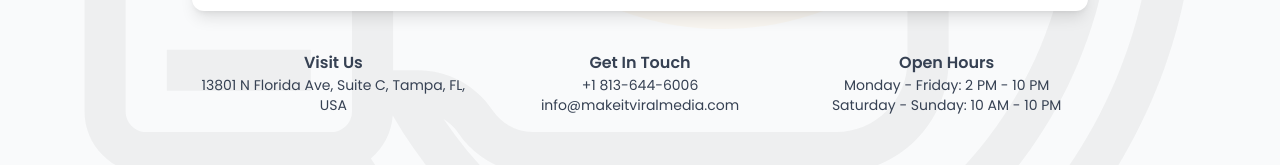
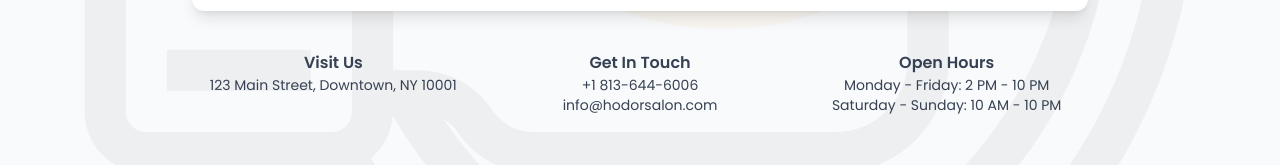
Before and after one commit to Vindulapahasarani/Salon, a Next.js app: page / in a window 1280 px wide. Shown: the part 5340-5505 px from the top of the page. Built offline with nearby package versions, Linux system fonts and the light colour scheme.

Commit message:
Update Contact.tsx

```diff
--- a/components/Contact/Contact.tsx
+++ b/components/Contact/Contact.tsx
@@ -53,12 +53,12 @@ const Contact = () => {
         <div className="grid grid-cols-1 md:grid-cols-3 gap-6 text-gray-700 mt-10">
           <div>
             <h3 className="font-semibold">Visit Us</h3>
-            <p className="text-sm">13801 N Florida Ave, Suite C, Tampa, FL, USA</p>
+            <p className="text-sm">123 Main Street, Downtown, NY 10001</p>
           </div>
           <div>
             <h3 className="font-semibold">Get In Touch</h3>
             <p className="text-sm">+1 813-644-6006</p>
-            <p className="text-sm">info@makeitviralmedia.com</p>
+            <p className="text-sm">info@hodorsalon.com</p>
           </div>
           <div>
             <h3 className="font-semibold">Open Hours</h3>
```
